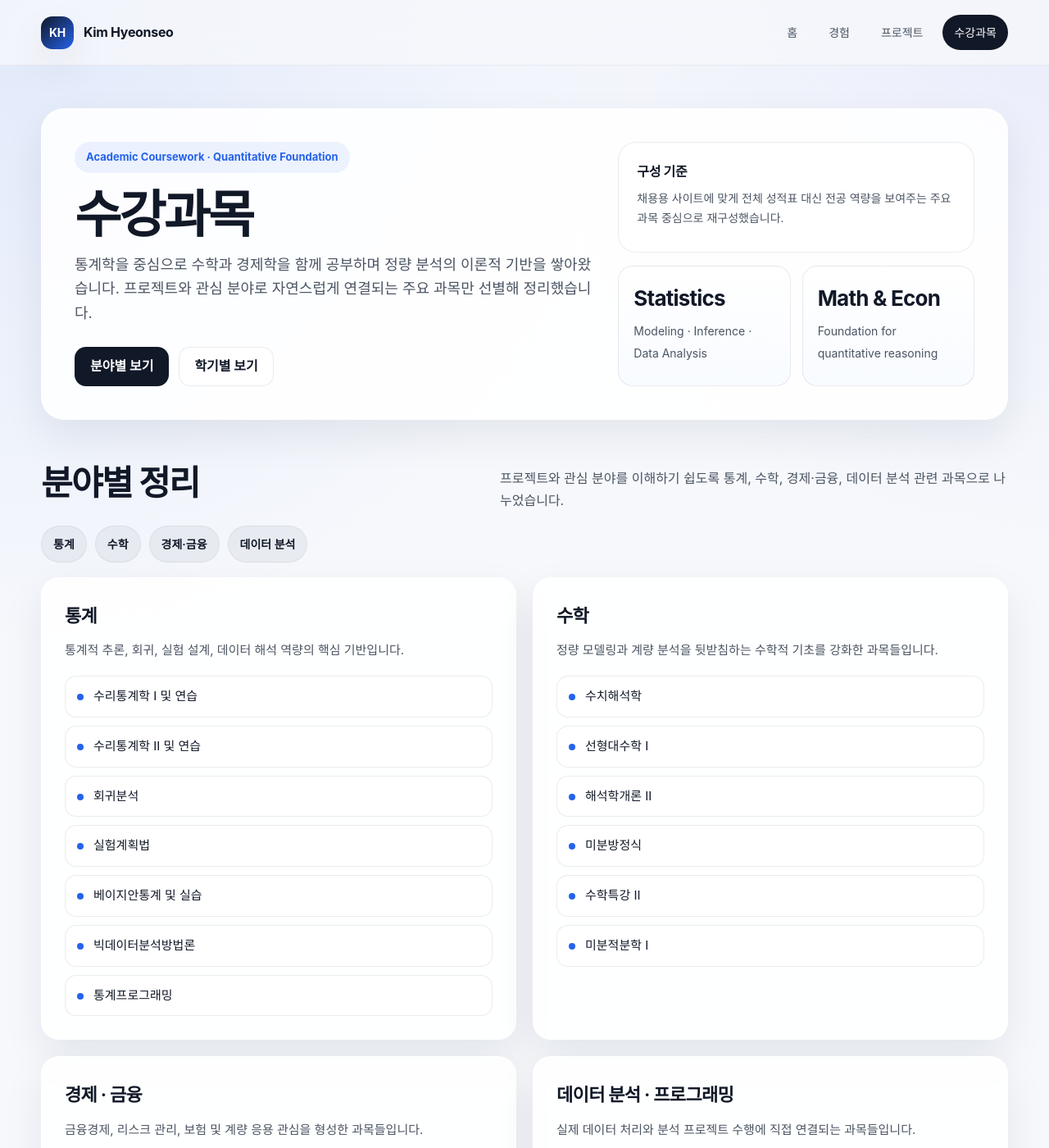
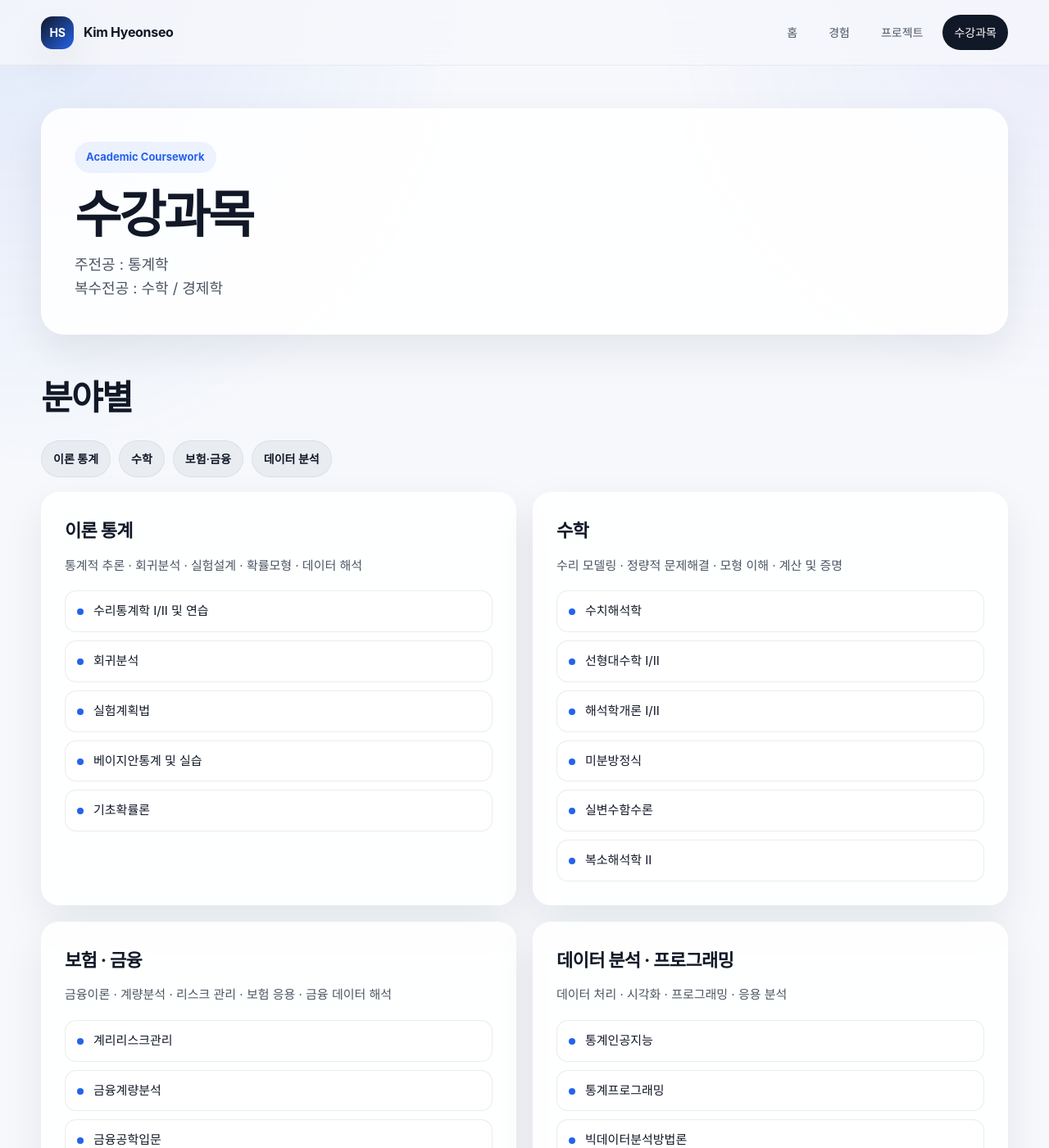
Before and after one commit to hyeonseo-kim/resume, a Jekyll site: the page coursework.html, which Jekyll copies as it is, in a window 1280 px wide and 1400 px high. Shown: the whole window at 82% size. Built offline with Jekyll 4.4.1, drawn with Linux system fonts in a browser that asks for light colours; some of the changed text lies outside the part shown.

Commit message:
Update coursework.html

```diff
--- a/coursework.html
+++ b/coursework.html
@@ -309,57 +309,6 @@
       font-size: 15px;
     }
 
-    .semester-card {
-      margin-top: 20px;
-      background: var(--surface);
-      border: 1px solid rgba(255,255,255,0.7);
-      border-radius: var(--radius-lg);
-      box-shadow: var(--shadow);
-      padding: 28px;
-    }
-
-    .semester-card h3 {
-      margin: 0 0 8px;
-      font-size: 22px;
-      letter-spacing: -0.03em;
-    }
-
-    .semester-card p {
-      margin: 0 0 18px;
-      color: var(--muted);
-    }
-
-    .semester-grid {
-      display: grid;
-      grid-template-columns: repeat(2, minmax(0,1fr));
-      gap: 14px;
-    }
-
-    .semester-box {
-      background: #fff;
-      border: 1px solid var(--line);
-      border-radius: 18px;
-      padding: 18px;
-    }
-
-    .semester-box h4 {
-      margin: 0 0 12px;
-      font-size: 17px;
-      letter-spacing: -0.02em;
-    }
-
-    .semester-box ul {
-      margin: 0;
-      padding-left: 18px;
-      color: var(--muted);
-    }
-
-    .semester-box li { margin-bottom: 8px; }
-
-    .footer {
-      padding: 44px 0 64px;
-    }
-
     .footer-box {
       background: var(--surface);
       border: 1px solid rgba(255,255,255,0.7);
@@ -399,7 +348,7 @@
   <div class="topbar">
     <div class="wrap nav">
       <a class="brand" href="/resume/">
-        <span class="brand-mark">KH</span>
+        <span class="brand-mark">HS</span>
         <span>Kim Hyeonseo</span>
       </a>
       <div class="nav-links">
@@ -416,32 +365,10 @@
       <div class="wrap">
         <div class="hero-card">
           <div>
-            <div class="eyebrow">Academic Coursework · Quantitative Foundation</div>
+            <div class="eyebrow">Academic Coursework</div>
             <h1>수강과목</h1>
-            <p>
-              통계학을 중심으로 수학과 경제학을 함께 공부하며 정량 분석의 이론적 기반을 쌓아왔습니다. 프로젝트와 관심 분야로 자연스럽게 연결되는 주요 과목만 선별해 정리했습니다.
-            </p>
-            <div class="button-row">
-              <a class="btn btn-primary" href="#by-field">분야별 보기</a>
-              <a class="btn btn-secondary" href="#by-semester">학기별 보기</a>
-            </div>
-          </div>
-
-          <div class="hero-side">
-            <div class="mini-card">
-              <h3>구성 기준</h3>
-              <p>채용용 사이트에 맞게 전체 성적표 대신 전공 역량을 보여주는 주요 과목 중심으로 재구성했습니다.</p>
-            </div>
-            <div class="count-grid">
-              <div class="count-card">
-                <strong>Statistics</strong>
-                <span>Modeling · Inference · Data Analysis</span>
-              </div>
-              <div class="count-card">
-                <strong>Math & Econ</strong>
-                <span>Foundation for quantitative reasoning</span>
-              </div>
-            </div>
+            <p>주전공 : 통계학</p>
+            <p>복수전공 : 수학 / 경제학</p>
           </div>
         </div>
       </div>
@@ -451,130 +378,69 @@
       <div class="wrap">
         <div class="section-head">
           <div>
-            <h2>분야별 정리</h2>
+            <h2>분야별</h2>
           </div>
-          <p>프로젝트와 관심 분야를 이해하기 쉽도록 통계, 수학, 경제·금융, 데이터 분석 관련 과목으로 나누었습니다.</p>
         </div>
 
         <div class="chip-row">
-          <span class="chip">통계</span>
+          <span class="chip">이론 통계</span>
           <span class="chip">수학</span>
-          <span class="chip">경제·금융</span>
+          <span class="chip">보험·금융</span>
           <span class="chip">데이터 분석</span>
         </div>
 
         <div class="course-grid">
           <article class="course-card">
-            <h3>통계</h3>
-            <p>통계적 추론, 회귀, 실험 설계, 데이터 해석 역량의 핵심 기반입니다.</p>
+            <h3>이론 통계</h3>
+            <p>통계적 추론 · 회귀분석 · 실험설계 · 확률모형 · 데이터 해석</p>
             <div class="course-list">
-              <div class="course-item"><span class="course-bullet"></span><span>수리통계학 I 및 연습</span></div>
-              <div class="course-item"><span class="course-bullet"></span><span>수리통계학 II 및 연습</span></div>
+              <div class="course-item"><span class="course-bullet"></span><span>수리통계학 I/II 및 연습</span></div>
               <div class="course-item"><span class="course-bullet"></span><span>회귀분석</span></div>
               <div class="course-item"><span class="course-bullet"></span><span>실험계획법</span></div>
               <div class="course-item"><span class="course-bullet"></span><span>베이지안통계 및 실습</span></div>
-              <div class="course-item"><span class="course-bullet"></span><span>빅데이터분석방법론</span></div>
-              <div class="course-item"><span class="course-bullet"></span><span>통계프로그래밍</span></div>
+              <div class="course-item"><span class="course-bullet"></span><span>기초확률론</span></div>
             </div>
           </article>
 
           <article class="course-card">
             <h3>수학</h3>
-            <p>정량 모델링과 계량 분석을 뒷받침하는 수학적 기초를 강화한 과목들입니다.</p>
+            <p>수리 모델링 · 정량적 문제해결 · 모형 이해 · 계산 및 증명</p>
             <div class="course-list">
               <div class="course-item"><span class="course-bullet"></span><span>수치해석학</span></div>
-              <div class="course-item"><span class="course-bullet"></span><span>선형대수학 I</span></div>
-              <div class="course-item"><span class="course-bullet"></span><span>해석학개론 II</span></div>
+              <div class="course-item"><span class="course-bullet"></span><span>선형대수학 I/II</span></div>
+              <div class="course-item"><span class="course-bullet"></span><span>해석학개론 I/II</span></div>
               <div class="course-item"><span class="course-bullet"></span><span>미분방정식</span></div>
-              <div class="course-item"><span class="course-bullet"></span><span>수학특강 II</span></div>
-              <div class="course-item"><span class="course-bullet"></span><span>미분적분학 I</span></div>
+              <div class="course-item"><span class="course-bullet"></span><span>실변수함수론</span></div>
+              <div class="course-item"><span class="course-bullet"></span><span>복소해석학 II</span></div>
             </div>
           </article>
 
           <article class="course-card">
-            <h3>경제 · 금융</h3>
-            <p>금융경제, 리스크 관리, 보험 및 계량 응용 관심을 형성한 과목들입니다.</p>
+            <h3>보험 · 금융</h3>
+            <p>금융이론 · 계량분석 · 리스크 관리 · 보험 응용 · 금융 데이터 해석</p>
             <div class="course-list">
-              <div class="course-item"><span class="course-bullet"></span><span>경제원론</span></div>
+              <div class="course-item"><span class="course-bullet"></span><span>계리리스크관리</span></div>
+              <div class="course-item"><span class="course-bullet"></span><span>금융계량분석</span></div>
+              <div class="course-item"><span class="course-bullet"></span><span>금융공학입문</span></div>
+              <div class="course-item"><span class="course-bullet"></span><span>금융경제학</span></div>
+              <div class="course-item"><span class="course-bullet"></span><span>계량경제학</span></div>
               <div class="course-item"><span class="course-bullet"></span><span>미시경제이론</span></div>
-              <div class="course-item"><span class="course-bullet"></span><span>금융경제학</span></div>
-              <div class="course-item"><span class="course-bullet"></span><span>금융계량분석</span></div>
-              <div class="course-item"><span class="course-bullet"></span><span>계리리스크관리</span></div>
+              <div class="course-item"><span class="course-bullet"></span><span>거시경제이론</span></div>
             </div>
           </article>
 
           <article class="course-card">
             <h3>데이터 분석 · 프로그래밍</h3>
-            <p>실제 데이터 처리와 분석 프로젝트 수행에 직접 연결되는 과목들입니다.</p>
+            <p>데이터 처리 · 시각화 · 프로그래밍 · 응용 분석</p>
             <div class="course-list">
+              <div class="course-item"><span class="course-bullet"></span><span>통계인공지능</span></div>
               <div class="course-item"><span class="course-bullet"></span><span>통계프로그래밍</span></div>
+              <div class="course-item"><span class="course-bullet"></span><span>빅데이터분석방법론</span></div>
               <div class="course-item"><span class="course-bullet"></span><span>빅데이터를이용한통계그래픽스</span></div>
-              <div class="course-item"><span class="course-bullet"></span><span>빅데이터분석방법론</span></div>
-              <div class="course-item"><span class="course-bullet"></span><span>베이지안통계 및 실습</span></div>
+              <div class="course-item"><span class="course-bullet"></span><span>시계열분석개론 및 실습</span></div>
+              <div class="course-item"><span class="course-bullet"></span><span>컴퓨터프로그래밍</span></div>
             </div>
           </article>
-        </div>
-      </div>
-    </section>
-
-    <section class="section" id="by-semester">
-      <div class="wrap">
-        <div class="section-head">
-          <div>
-            <h2>학기별 주요 과목</h2>
-          </div>
-          <p>전체 성적표를 그대로 옮기기보다 전공 흐름이 드러나도록 대표 과목 중심으로 정리했습니다.</p>
-        </div>
-
-        <div class="semester-card">
-          <h3>최근 학기부터 정리</h3>
-          <p>통계·수학·경제 영역이 상위 학년으로 갈수록 더 응용적이고 전문적인 과목으로 확장되는 흐름을 보여줍니다.</p>
-          <div class="semester-grid">
-            <div class="semester-box">
-              <h4>3학년 2학기</h4>
-              <ul>
-                <li>수리통계학 II 및 연습</li>
-                <li>통계프로그래밍</li>
-                <li>계리리스크관리</li>
-                <li>수학특강 II</li>
-                <li>수리영상처리</li>
-              </ul>
-            </div>
-
-            <div class="semester-box">
-              <h4>3학년 1학기</h4>
-              <ul>
-                <li>빅데이터분석방법론</li>
-                <li>베이지안통계 및 실습</li>
-                <li>수리통계학 I 및 연습</li>
-                <li>금융경제학</li>
-                <li>실험계획법</li>
-                <li>수치해석학</li>
-              </ul>
-            </div>
-
-            <div class="semester-box">
-              <h4>2학년 2학기</h4>
-              <ul>
-                <li>해석학개론 II</li>
-                <li>미분방정식</li>
-                <li>빅데이터를이용한통계그래픽스</li>
-                <li>금융계량분석</li>
-                <li>선형대수학 II</li>
-              </ul>
-            </div>
-
-            <div class="semester-box">
-              <h4>1학년 ~ 2학년 초</h4>
-              <ul>
-                <li>통계학</li>
-                <li>미분적분학 I</li>
-                <li>경제원론</li>
-                <li>미시경제이론</li>
-                <li>선형대수학 I</li>
-              </ul>
-            </div>
-          </div>
         </div>
       </div>
     </section>
@@ -583,11 +449,10 @@
       <div class="wrap">
         <div class="footer-box">
           <div>
-            <h3 style="margin:0 0 6px; font-size:22px; letter-spacing:-0.03em;">Next step</h3>
-            <p>수강과목 페이지는 프로젝트, 자기소개서, 포트폴리오의 학업 기반을 설명하는 보조 페이지로 활용할 수 있습니다.</p>
+            <h3 style="margin:0 0 6px; font-size:22px; letter-spacing:-0.03em;">더 알아보기</h3>
           </div>
           <div class="button-row" style="margin-top:0;">
-            <a class="btn btn-primary" href="/resume/">이력서로 돌아가기</a>
+            <a class="btn btn-primary" href="/resume/ko">이력서로 돌아가기</a>
             <a class="btn btn-secondary" href="/resume/#projects">프로젝트 보기</a>
           </div>
         </div>
```
